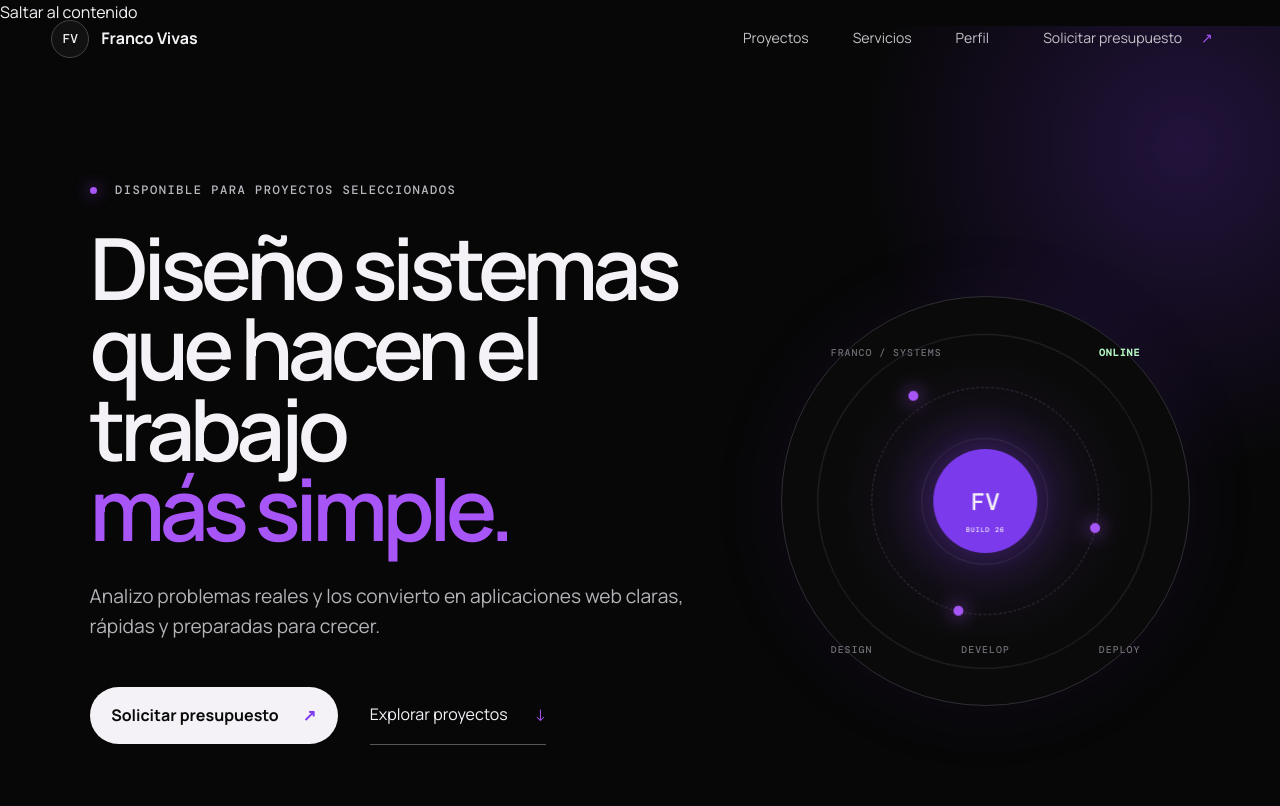
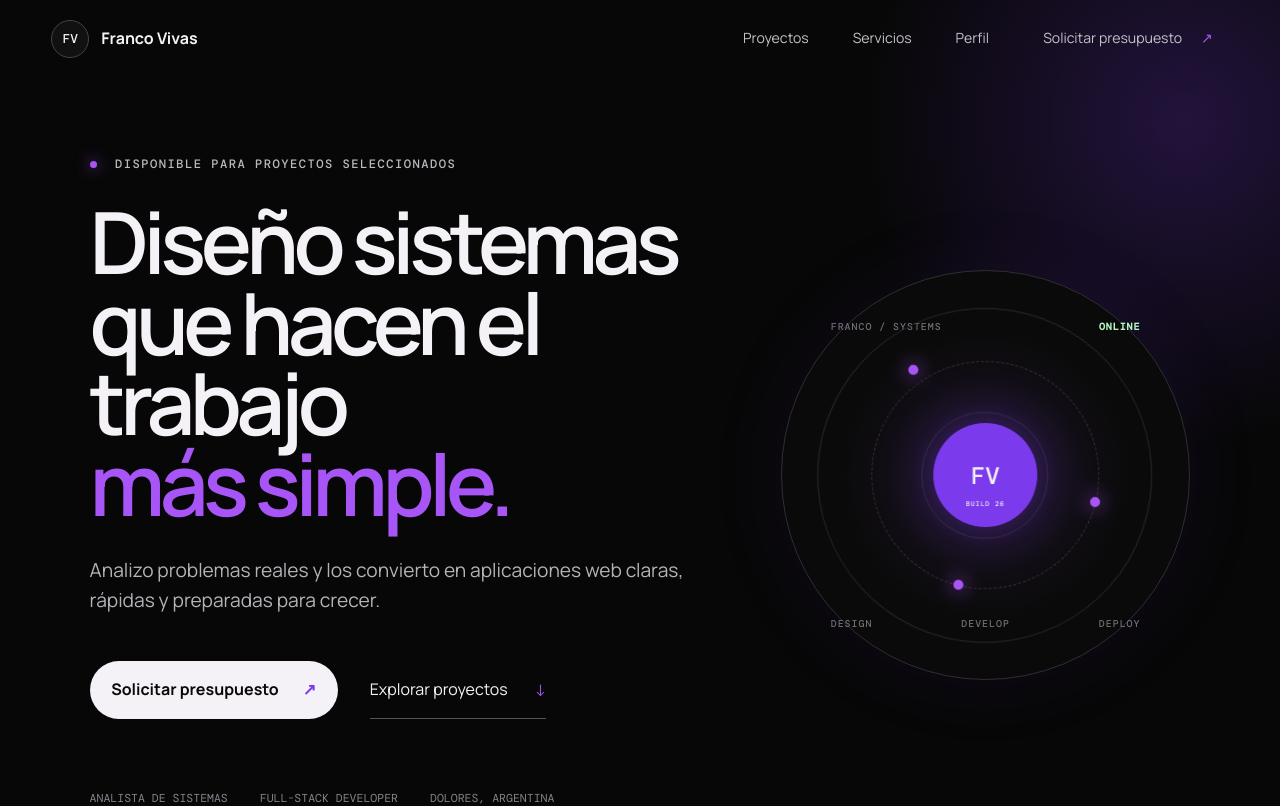
Before and after one commit to FrancoVivass/PortFolio, an Angular app: page / in a window 1280 px wide. Shown: the top 806 px of the page. Built offline with nearby package versions, Linux system fonts and the light colour scheme.

Commit message:
fix: hide skip link until keyboard focus

```diff
--- a/src/styles.scss
+++ b/src/styles.scss
@@ -1,3 +1,4 @@
 @import url('https://fonts.googleapis.com/css2?family=DM+Mono:wght@400;500&family=Manrope:wght@400;500;600;700;800&display=swap');
 :root{--bg:#070707;--surface:#101010;--surface-2:#151515;--line:#282828;--text:#f4f2f6;--muted:#98969e;--accent:#a855f7;--accent-2:#7c3aed;font-family:'Manrope',sans-serif;color-scheme:dark}
 *{box-sizing:border-box}html{scroll-behavior:smooth}body{margin:0;background:var(--bg);color:var(--text);font-size:16px;line-height:1.6}button,input,select,textarea{font:inherit}button,a{color:inherit}a{text-decoration:none}button{cursor:pointer}.primary{border:0;border-radius:999px;padding:1rem 1.35rem;background:var(--text);color:#090909;font-weight:700;display:inline-flex;align-items:center;justify-content:center;gap:1.5rem}.primary span{color:var(--accent-2)}.primary:hover{background:var(--accent);color:#fff}.primary:hover span{color:#fff}.kicker{font:500 .76rem/1.4 'DM Mono',monospace;letter-spacing:.12em;text-transform:uppercase;color:#bbb8c0}.kicker span{display:inline-block;width:7px;height:7px;border-radius:50%;background:var(--accent);box-shadow:0 0 16px var(--accent);margin-right:.6rem}@media(prefers-reduced-motion:reduce){*{scroll-behavior:auto!important;transition:none!important;animation:none!important}}
+.skip-link{position:fixed;z-index:1000;top:1rem;left:1rem;padding:.75rem 1rem;border-radius:.5rem;background:#fff;color:#070707;font-weight:700;transform:translateY(calc(-100% - 2rem));transition:transform .2s}.skip-link:focus{transform:translateY(0);outline:3px solid var(--accent);outline-offset:3px}
```
